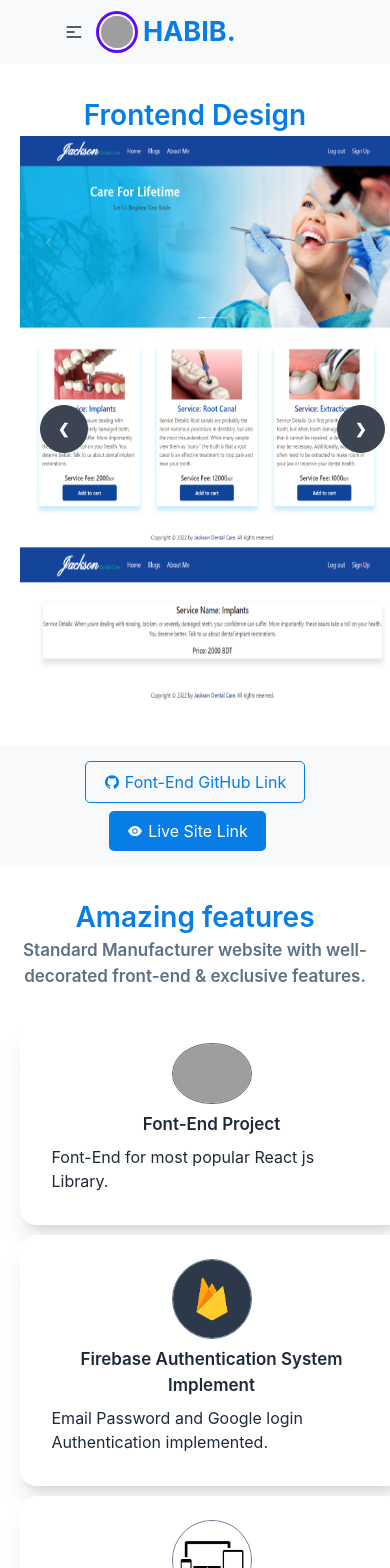
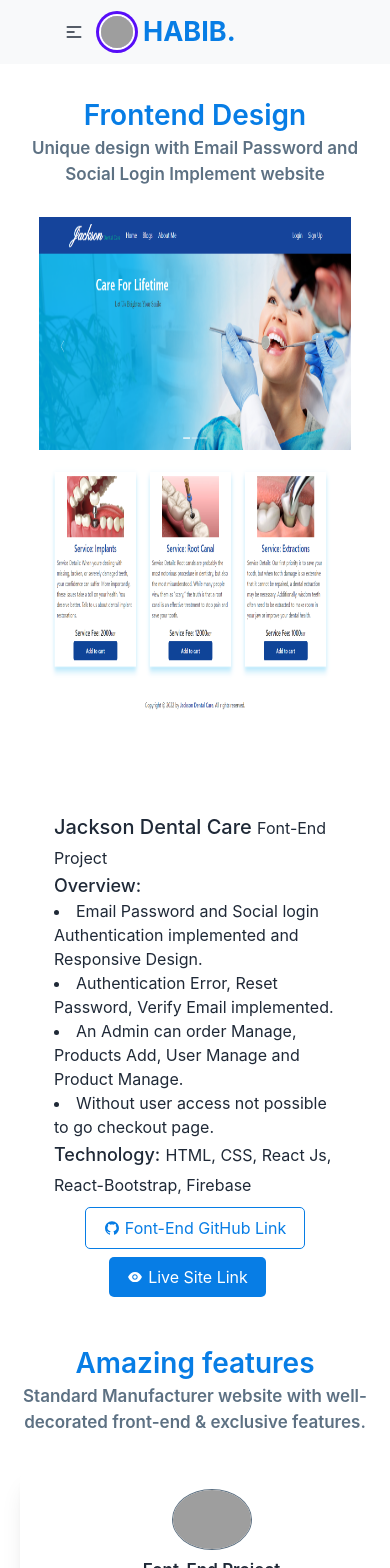
Before and after one commit to alhabib911/my-portfolio-react, a React (Create React App) app: page /dental in a window 390 px wide. Shown: the top 1568 px of the page. Built offline with nearby package versions, Linux system fonts and the light colour scheme; grey boxes are pictures that could not be loaded.

Commit message:
screenshorts added with responsive design

```diff
--- a/src/ProjectDetails/Dental.js
+++ b/src/ProjectDetails/Dental.js
@@ -18,33 +18,27 @@ const Dental = () => {
             <div className="project-slider">
                 <div className="project-title">
                     <h2>Frontend Design</h2>
-                </div>
-                <div class="carousel w-full">
-                    <div id="slide1" class="carousel-item relative w-full">
-                        <img src={First} class="w-full" />
-                        <div class="absolute flex justify-between transform -translate-y-1/2 left-5 right-5 top-1/2">
-                            <a href="#slide3" class="btn btn-circle">❮</a>
-                            <a href="#slide2" class="btn btn-circle">❯</a>
-                        </div>
-                    </div>
-                    <div id="slide2" class="carousel-item relative w-full">
-                        <img src={Secound} class="w-full" />
-                        <div class="absolute flex justify-between transform -translate-y-1/2 left-5 right-5 top-1/2">
-                            <a href="#slide1" class="btn btn-circle">❮</a>
-                            <a href="#slide3" class="btn btn-circle">❯</a>
-                        </div>
-                    </div>
-                    <div id="slide3" class="carousel-item relative w-full">
-                        <img src={Third} class="w-full" />
-                        <div class="absolute flex justify-between transform -translate-y-1/2 left-5 right-5 top-1/2">
-                            <a href="#slide2" class="btn btn-circle">❮</a>
-                            <a href="#slide1" class="btn btn-circle">❯</a>
-                        </div>
-                    </div>
+                    <h5>Unique design with Email Password and Social Login Implement website</h5>
                 </div>
             </div>
             <div className="projects-details">
+                <div className="site-area">
+                    <div className="site-overview">
+                        <div className="site-img">
+                            <img src={First} />
+                        </div>
                         <div class="site-link">
+                            <div className="site-link-title">
+                                <h2>Jackson Dental Care <small>Font-End Project</small></h2>
+                                <p><span>Overview:</span>
+                                    <li>Email Password and Social login Authentication implemented and Responsive Design.</li>
+                                    <li>Authentication Error, Reset Password, Verify Email implemented.</li>
+                                    <li>An Admin can order Manage, Products Add, User Manage and Product Manage.</li>
+                                    <li>Without user access not possible to go checkout page.</li>
+                                </p>
+                                <h2><span>Technology:</span> <small>HTML, CSS, React Js, React-Bootstrap, Firebase</small></h2>
+                            </div>
+
                             <div className="github-link-feature">
                                 <AiFillGithub />
                                 <a className='github-btn' target='_blank' href="https://github.com/alhabib911/jackson-dental-care-client-side">Font-End GitHub Link</a>
@@ -52,6 +46,8 @@ const Dental = () => {
                             <div className="github-link">
                                 <AiFillEye />
                                 <a className='github-btn' target='_blank' href="https://jackson-dental-care.web.app/">Live Site Link</a>
+                            </div>
+                        </div>
                     </div>
                 </div>
                 <div className="project-title">
@@ -84,6 +80,17 @@ const Dental = () => {
                         </div>
                     </div>
                 </div>
+
+                <div className="screen-shot">
+                    <div className="screen-shot-title">
+                        <h2>Project Screenshots</h2>
+                    </div>
+                    <div className="screen-shot-img">
+                    <img src={First} alt="" />
+                        <img src={Secound} alt="" />
+                        <img src={Third} alt="" />
+                    </div>
+                </div>
             </div>
             <Footer></Footer>
         </div>
--- a/src/ProjectDetails/KelongGroup.js
+++ b/src/ProjectDetails/KelongGroup.js
@@ -24,32 +24,25 @@ const KelongGroup = () => {
                     <h2>Frontend Design</h2>
                     <h5>Unique shop design to make your business a true Manufacturer Website</h5>
                 </div>
-                <div class="carousel w-full">
-                    <div id="slide1" class="carousel-item relative w-full">
-                        <img src={First} class="w-full" />
-                        <div class="absolute flex justify-between transform -translate-y-1/2 left-5 right-5 top-1/2">
-                            <a href="#slide3" class="btn btn-circle">❮</a>
-                            <a href="#slide2" class="btn btn-circle">❯</a>
-                        </div>
-                    </div>
-                    <div id="slide2" class="carousel-item relative w-full">
-                        <img src={Secound} class="w-full" />
-                        <div class="absolute flex justify-between transform -translate-y-1/2 left-5 right-5 top-1/2">
-                            <a href="#slide1" class="btn btn-circle">❮</a>
-                            <a href="#slide3" class="btn btn-circle">❯</a>
-                        </div>
-                    </div>
-                    <div id="slide3" class="carousel-item relative w-full">
-                        <img src={Third} class="w-full" />
-                        <div class="absolute flex justify-between transform -translate-y-1/2 left-5 right-5 top-1/2">
-                            <a href="#slide2" class="btn btn-circle">❮</a>
-                            <a href="#slide1" class="btn btn-circle">❯</a>
-                        </div>
-                    </div>
-                </div>
+
             </div>
             <div className="projects-details">
+                <div className="site-area">
+                    <div className="site-overview">
+                        <div className="site-img">
+                            <img src={First} />
+                        </div>
                         <div class="site-link">
+                            <div className="site-link-title">
+                                <h2>Kelong-Group Manufacturer Website <small>MERN-Stack Project</small></h2>
+                                <p><span>Overview:</span>
+                                    <li>Customer and Admin have different access routes. Social login implemented and Responsive</li>
+                                    <li>After login customers can product order, update their profile and share reviews.</li>
+                                    <li>An Admin can order Manage, Products Add, User Manage and Product Manage.</li>
+                                    <li>Use JWT for database security purposes.</li>
+                                </p>
+                                <h2><span>Technology:</span> <small>HTML, CSS, React Js, Tailwind, Daisy Ui, JWT, Node Js, Express Js, MongoDB, Firebase</small></h2>
+                            </div>
                             <div className="github-link-feature">
                                 <AiFillGithub />
                                 <a className='github-btn' target='_blank' href="https://github.com/alhabib911/whole-sale-website-fontend">Font-End GitHub Link</a>
@@ -61,6 +54,8 @@ const KelongGroup = () => {
                             <div className="github-link">
                                 <AiFillEye />
                                 <a className='github-btn' target='_blank' href="https://kelong-group.web.app/">Live Site Link</a>
+                            </div>
+                        </div>
                     </div>
                 </div>
                 <div className="project-title">
@@ -129,7 +124,16 @@ const KelongGroup = () => {
                         <img src={AdminPanelImg} />
                     </div>
                 </div>
-
+                <div className="screen-shot">
+                    <div className="screen-shot-title">
+                        <h2>Project Screenshots</h2>
+                    </div>
+                    <div className="screen-shot-img">
+                        <img src={First} alt="" />
+                        <img src={Secound} alt="" />
+                        <img src={Third} alt="" />
+                    </div>
+                </div>
             </div>
             <Footer></Footer>
         </div>
--- a/src/ProjectDetails/ProjectDetails.css
+++ b/src/ProjectDetails/ProjectDetails.css
@@ -37,7 +37,6 @@
     height: 900px;
 }
 .site-link{
-    background-color: #F8F9FA;
     margin-top: 25px;
     padding: 15px;
     display: flex;
@@ -71,6 +70,49 @@
     padding: 8px 18px;
     border-radius: 5px;
     color: #077DE5;
+}
+.site-overview{
+    display: flex;
+    justify-content: space-evenly;
+    gap: 55px;
+}
+.site-area{
+    width: 80%;
+    margin: auto;
+}
+.site-img img{
+    height: 500px;
+}
+.site-link-title h2{
+    font-size: 20px;
+    font-weight: 500;
+}
+.site-link-title small{
+    font-size: 16px;
+    font-weight: 400;
+}
+.site-link-title span{
+    font-size: 18px;
+    font-weight: 500;
+}
+.screen-shot-img{
+    display: flex;
+    justify-content: space-evenly;
+    margin-bottom: 50px;
+}
+.screen-shot-img img{
+    width: 350px;
+    border: 1px solid #5b7388;
+    padding: 15px;
+    border-radius: 5px;
+}
+.screen-shot-title h2{
+    font-size: 28px;
+    font-weight: 600;
+    color: #077DE5;
+    text-align: center;
+    margin-top: 30px;
+    margin-bottom: 30px;
 }
 
 /*Max- 320px Mobile View */
@@ -125,6 +167,17 @@
         flex-direction: column;
         align-items: center;
     }
+    .site-overview {
+        display: flex;
+        justify-content: space-evenly;
+        flex-direction: column;
+    }
+    .screen-shot-img {
+        display: flex;
+        justify-content: space-evenly;
+        flex-direction: column;
+        margin-bottom: 50px;
+    }
 }
 /* 320px to Max- 425px Mobile View */
 @media only screen and (min-width:321px) and (max-width:425px) {
@@ -178,6 +231,18 @@
         flex-direction: column;
         align-items: center;
     }
+    .site-overview {
+        display: flex;
+        justify-content: space-evenly;
+        flex-direction: column;
+    }
+    .screen-shot-img {
+        display: flex;
+        justify-content: space-evenly;
+        flex-direction: column;
+        margin-bottom: 50px;
+        align-items: center;
+    }
 }
 /* 426px to Max- 768px Mobile View */
 @media only screen and (min-width:426px) and (max-width:768px) {
@@ -214,6 +279,36 @@
         display: flex;
         flex-direction: column;
         align-items: center;
+    }
+    .site-overview {
+        display: flex;
+        justify-content: space-evenly;
+        flex-direction: column;
+    }
+    .screen-shot-img {
+        display: flex;
+        justify-content: space-evenly;
+        flex-direction: column;
+        margin-bottom: 50px;
+        align-items: center;
+    }
+    .site-area {
+        width: 60%;
+        margin: auto;
+    }
+    .admin-feature-image-side img {
+        width: 730px;
+        height: 525px;
+        border: 1px solid #077DE5;
+        border-radius: 5px;
+    }
+    .screen-shot-img {
+        display: flex;
+        justify-content: space-evenly;
+        flex-direction: column;
+        margin-bottom: 50px;
+        align-items: center;
+        gap: 10px;
     }
 }
 /* 769px to Max- 992px Tablet View */
@@ -257,4 +352,11 @@
         border: 1px solid #077DE5;
         border-radius: 5px;
     }
+    .screen-shot-img {
+        display: flex;
+        justify-content: center;
+        margin-bottom: 50px;
+        flex-wrap: wrap;
+        gap: 50px;
+    }
 }
--- a/src/ProjectDetails/ZM.js
+++ b/src/ProjectDetails/ZM.js
@@ -22,32 +22,25 @@ const ZM = () => {
                     <h2>Frontend Design</h2>
                     <h5>Unique design to make your business a true Inventory Management Website</h5>
                 </div>
-                <div class="carousel w-full">
-                    <div id="slide1" class="carousel-item relative w-full">
-                        <img src={First} class="w-full" />
-                        <div class="absolute flex justify-between transform -translate-y-1/2 left-5 right-5 top-1/2">
-                            <a href="#slide3" class="btn btn-circle">❮</a>
-                            <a href="#slide2" class="btn btn-circle">❯</a>
-                        </div>
-                    </div>
-                    <div id="slide2" class="carousel-item relative w-full">
-                        <img src={Secound} class="w-full" />
-                        <div class="absolute flex justify-between transform -translate-y-1/2 left-5 right-5 top-1/2">
-                            <a href="#slide1" class="btn btn-circle">❮</a>
-                            <a href="#slide3" class="btn btn-circle">❯</a>
-                        </div>
-                    </div>
-                    <div id="slide3" class="carousel-item relative w-full">
-                        <img src={Third} class="w-full" />
-                        <div class="absolute flex justify-between transform -translate-y-1/2 left-5 right-5 top-1/2">
-                            <a href="#slide2" class="btn btn-circle">❮</a>
-                            <a href="#slide1" class="btn btn-circle">❯</a>
-                        </div>
-                    </div>
-                </div>
             </div>
             <div className="projects-details">
+                <div className="site-area">
+                <div className="site-overview">
+                    <div className="site-img">
+                        <img src={First} />
+                    </div>
                     <div class="site-link">
+                        <div className="site-link-title">
+                            <h2>Zayn & Myza Warehouse Management <small>MERN-Stack Project</small></h2>
+                            <p><span>Overview:</span>
+                                <li>Email Password and Social login Authentication implemented and Responsive Design.</li>
+                                <li>Without user access not possible to update any product. User can see their own added product.</li>
+                                <li>Manage Inventory had product details and could be deleted.</li>
+                                <li>Use JWT for database security purposes.</li>
+                            </p>
+                            <h2><span>Technology:</span> <small>HTML, CSS, React Js, React-Bootstrap, JWT, Node Js, Express Js, MongoDB, Firebase</small></h2>
+                        </div>
+
                         <div className="github-link-feature">
                             <AiFillGithub />
                             <a className='github-btn' target='_blank' href="https://github.com/alhabib911/warehouse-managenent-website-fontend">Font-End GitHub Link</a>
@@ -59,6 +52,8 @@ const ZM = () => {
                         <div className="github-link">
                             <AiFillEye />
                             <a className='github-btn' target='_blank' href="https://zayn-9e9756.web.app/">Live Site Link</a>
+                        </div>
+                    </div>
                 </div>
                 </div>
                 <div className="project-title">
@@ -111,7 +106,16 @@ const ZM = () => {
                         <img src={Interface} />
                     </div>
                 </div>
-
+                <div className="screen-shot">
+                    <div className="screen-shot-title">
+                        <h2>Project Screenshots</h2>
+                    </div>
+                    <div className="screen-shot-img">
+                    <img src={First} alt="" />
+                        <img src={Secound} alt="" />
+                        <img src={Third} alt="" />
+                    </div>
+                </div>
             </div>
             <Footer></Footer>
         </div>
```
Also changed, not shown: src/image/Project/Dental/First.png. Lines whose indentation alone changed are shown as unchanged.
